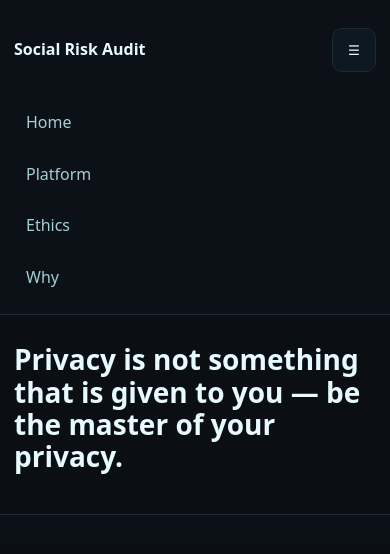
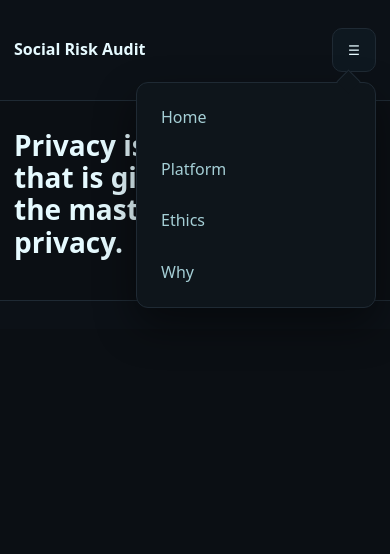
Before and after one commit to Osintsecrets/PRIVACY, a plain HTML site: page index.html in a window 390 px wide. Both pictures are taken after a click on the button "Open menu". Drawn offline with Linux system fonts and the light colour scheme.

Commit message:
Convert hamburger menu to dropdown

```diff
--- a/assets/css/styles.css
+++ b/assets/css/styles.css
@@ -10,10 +10,14 @@ header{position:sticky;top:0;z-index:10;background:#0c1117;border-bottom:1px sol
 .brand{color:var(--text);text-decoration:none;font-weight:700;}
 .menu-toggle{background:#0e1820;color:var(--text);border:1px solid var(--border);border-radius:10px;padding:10px 12px;min-width:44px;min-height:44px;}
 .menu-toggle:focus-visible{outline:2px solid var(--accent);outline-offset:2px;}
-.menu{display:flex;flex-direction:column;gap:6px;padding:0 var(--space) var(--space);}
-.menu a{display:block;padding:10px 12px;border-radius:10px;color:var(--muted);text-decoration:none;}
+.menu-container{position:relative;display:flex;align-items:center;}
+.menu{display:flex;flex-direction:column;gap:6px;padding:12px;background:#0e151b;border:1px solid var(--border);border-radius:12px;position:absolute;top:calc(100% + 10px);right:0;width:min(240px,calc(100vw - var(--space)*2));box-shadow:0 18px 40px rgba(0,0,0,0.45);z-index:20;}
+.menu::before{content:"";position:absolute;top:-10px;right:18px;width:16px;height:16px;transform:rotate(45deg);background:#0e151b;border-left:1px solid var(--border);border-top:1px solid var(--border);z-index:19;}
+.menu a{display:block;padding:10px 12px;border-radius:10px;color:var(--muted);text-decoration:none;position:relative;z-index:1;}
 .menu a[aria-current="page"]{background:#0f1b20;color:var(--text);}
 .menu a:focus-visible{outline:2px solid var(--accent);outline-offset:2px;}
+.menu[hidden]{display:none;}
+.menu[hidden]::before{display:none;}
 .skip{position:absolute;left:-9999px;}
 .skip:focus{left:var(--space);top:var(--space);background:#001519;padding:8px 10px;border-radius:8px;}
 main{display:block;}
--- a/assets/js/main.js
+++ b/assets/js/main.js
@@ -2,10 +2,20 @@
   const btn = document.querySelector('.menu-toggle');
   const menu = document.getElementById('site-menu');
   if (!btn || !menu) return;
+  const container = btn.closest('.menu-container') || btn.parentElement;
+  const outsideClick = (event) => {
+    if (!container || container.contains(event.target)) return;
+    toggle(false);
+  };
+  const manageOutside = (listen) => {
+    const method = listen ? 'addEventListener' : 'removeEventListener';
+    document[method]('pointerdown', outsideClick);
+  };
   const toggle = (open) => {
     const isOpen = open ?? menu.hasAttribute('hidden');
     if (isOpen) menu.removeAttribute('hidden'); else menu.setAttribute('hidden', '');
     btn.setAttribute('aria-expanded', String(isOpen));
+    manageOutside(isOpen);
     if (isOpen) menu.querySelector('a')?.focus();
   };
   btn.addEventListener('click', () => toggle());
--- a/index.html
+++ b/index.html
@@ -12,14 +12,16 @@
     <a class="skip" href="#main">Skip to content</a>
     <div class="wrapper header-row">
       <a class="brand" href="/PRIVACY/">Social Risk Audit</a>
-      <button class="menu-toggle" aria-controls="site-menu" aria-expanded="false" aria-label="Open menu">☰</button>
+      <div class="menu-container">
+        <button class="menu-toggle" aria-controls="site-menu" aria-expanded="false" aria-haspopup="true" aria-label="Open menu">☰</button>
+        <nav id="site-menu" class="menu" hidden aria-label="Primary">
+          <a href="/PRIVACY/" data-nav="home">Home</a>
+          <a href="/PRIVACY/platform.html" data-nav="platform">Platform</a>
+          <a href="/PRIVACY/ethics.html" data-nav="ethics">Ethics</a>
+          <a href="/PRIVACY/why.html" data-nav="why">Why</a>
+        </nav>
+      </div>
     </div>
-    <nav id="site-menu" class="menu" hidden aria-label="Primary">
-      <a href="/PRIVACY/" data-nav="home">Home</a>
-      <a href="/PRIVACY/platform.html" data-nav="platform">Platform</a>
-      <a href="/PRIVACY/ethics.html" data-nav="ethics">Ethics</a>
-      <a href="/PRIVACY/why.html" data-nav="why">Why</a>
-    </nav>
   </header>
   <main id="main">
     <section class="wrapper">
```
Also changed, not shown: ethics.html (+9 -7 lines), platform.html (+9 -7 lines), why.html (+9 -7 lines).
